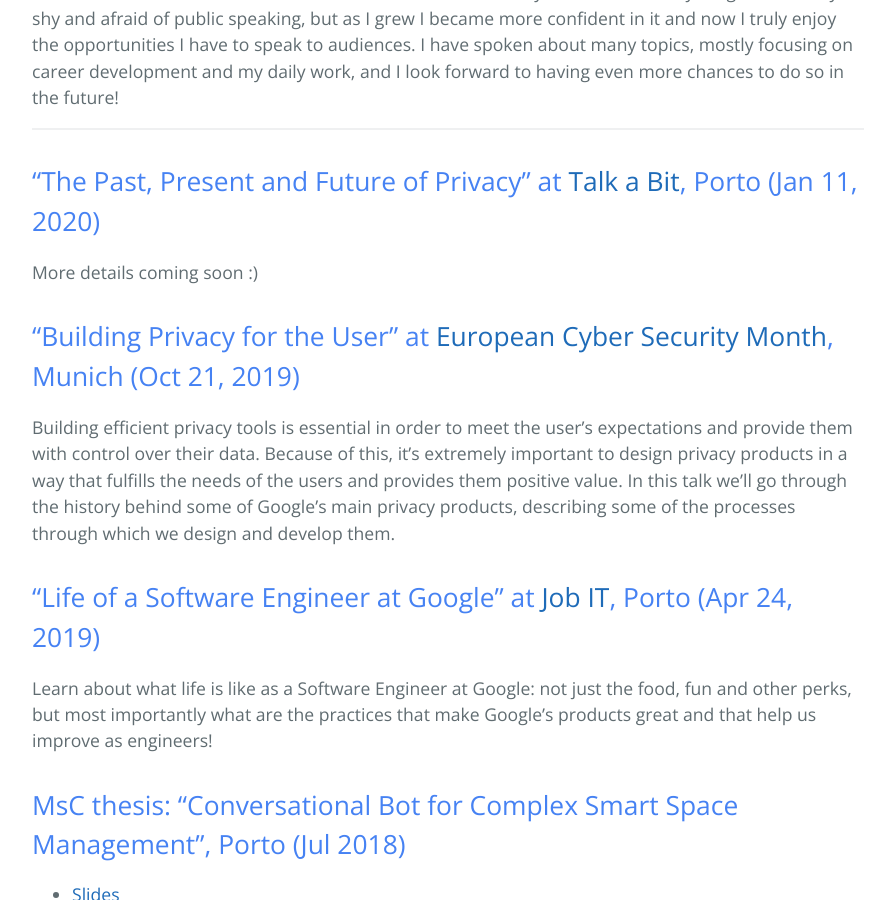
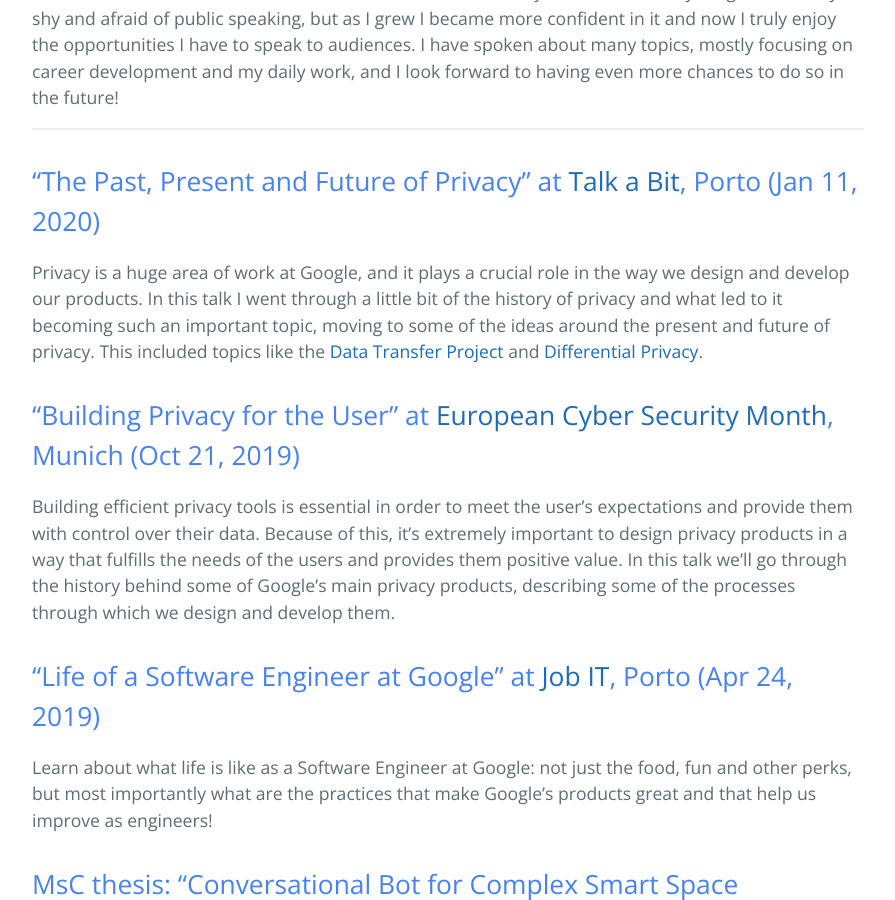
Before and after one commit to andrelago13/andrelago13.github.io, a Jekyll site: the page built from talks.md, in a window 1280 px wide and 900 px high, scrolled down 499 px. Shown: the whole window, without its empty margins (192-1087 px from the left). Built offline with Jekyll 4.4.1, drawn with Linux system fonts in a browser that asks for light colours.

Commit message:
Updated talks

```diff
--- a/talks.md
+++ b/talks.md
@@ -12,7 +12,7 @@
 
 ## "The Past, Present and Future of Privacy" at [Talk a Bit](http://talkabit.org), Porto (Jan 11, 2020)
 
-More details coming soon :)
+Privacy is a huge area of work at Google, and it plays a crucial role in the way we design and develop our products. In this talk I went through a little bit of the history of privacy and what led to it becoming such an important topic, moving to some of the ideas around the present and future of privacy. This included topics like the [Data Transfer Project](https://datatransferproject.dev/) and [Differential Privacy](https://github.com/google/differential-privacy).
 
 ## "Building Privacy for the User" at [European Cyber Security Month](https://www.meetup.com/gdg-munich/events/264756824/), Munich (Oct 21, 2019)
 
```
